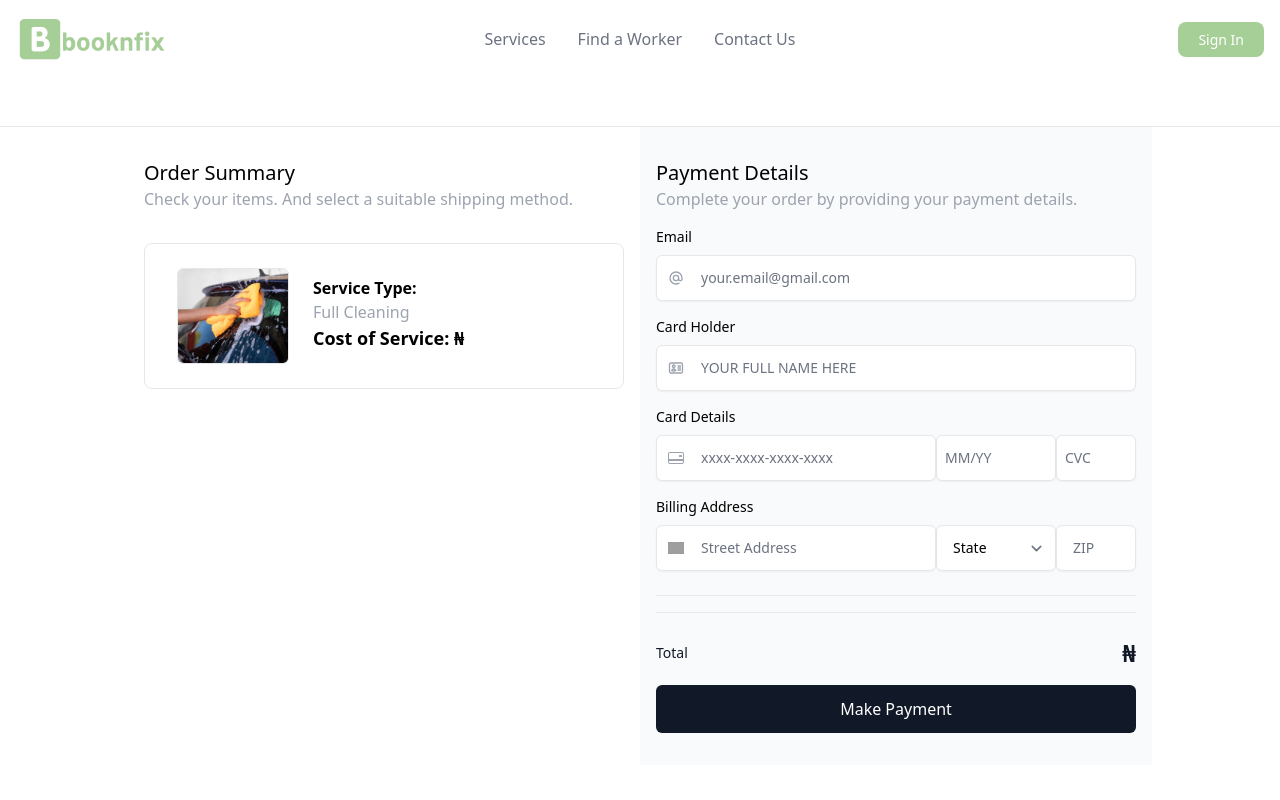
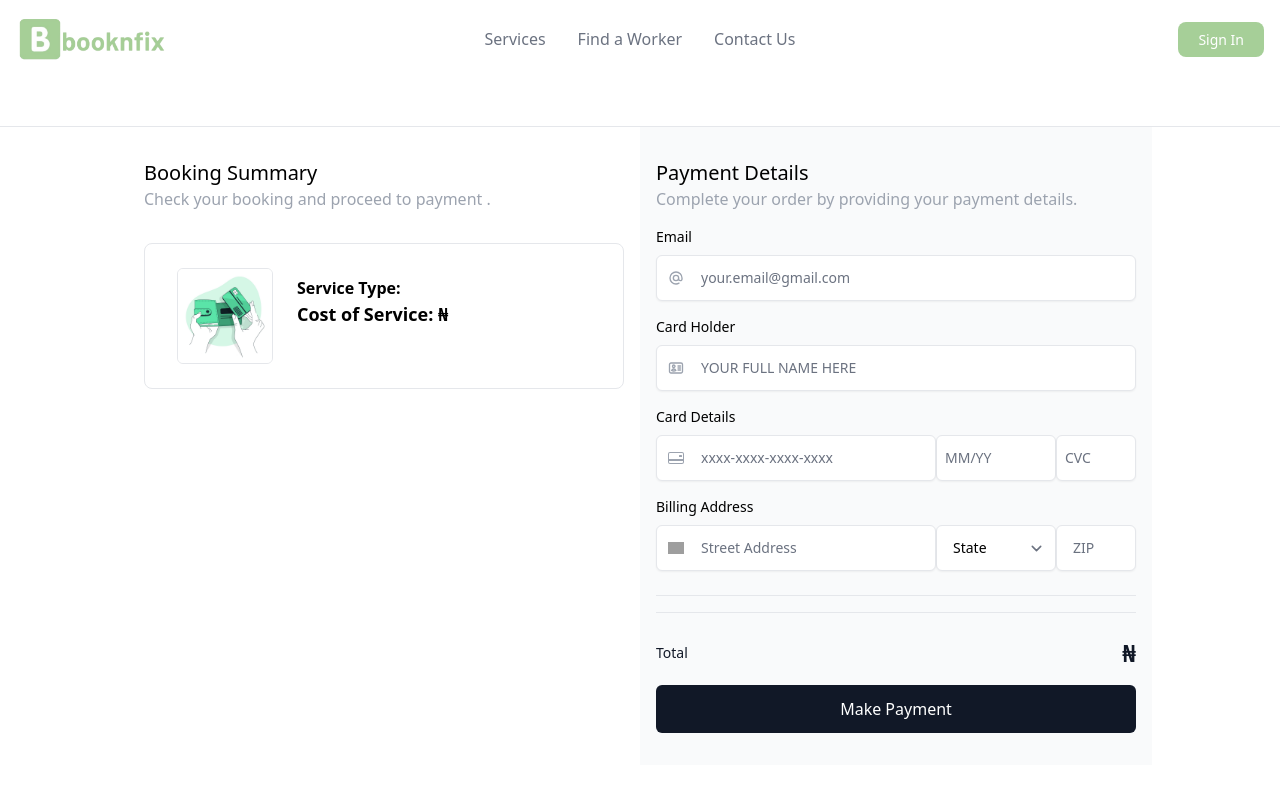
Before and after one commit to stevmide/booknfix, a Next.js app: page /checkout in a window 1280 px wide. Shown: the top 800 px of the page. Built offline with nearby package versions, Linux system fonts and the light colour scheme; grey boxes are pictures that could not be loaded.

Commit message:
refactor 06

```diff
--- a/src/components/Frontend/banner.tsx
+++ b/src/components/Frontend/banner.tsx
@@ -76,8 +76,10 @@ export default function Banner() {
     if (selectedType) {
       router.push({
         pathname: '/checkout',
-        query: { service: selectedService, type: selectedType.name, price: selectedType.price }
+        query: { service: selectedService, name: selectedType.name, price: selectedType.price }
+
       });
+
     }
     };
   }
--- a/src/components/Frontend/check.tsx
+++ b/src/components/Frontend/check.tsx
@@ -8,91 +8,36 @@ const CheckoutPage: React.FC = () => {
 
   return (
     <>
-      {/*<h1>Checkout Page</h1>
-      <p>Product ID: {id}</p>
-      <p>Product Name: {name}</p>
-      <p>Product Price: {price}</p>
-       Add your checkout page content here */}
+
 
 
       <div className="flex flex-col items-center border-b bg-white py-4 sm:flex-row sm:px-10 lg:px-20 xl:px-32">
       <a href="#" className="text-2xl font-bold text-gray-800"></a>
       <div className="mt-4 py-2 text-xs sm:mt-0 sm:ml-auto sm:text-base">
         <div className="relative">
-          {/*<ul className="relative flex w-full items-center justify-between space-x-2 sm:space-x-4">
-            <li className="flex items-center space-x-3 text-left sm:space-x-4">
-              <a className="flex h-6 w-6 items-center justify-center rounded-full bg-emerald-200 text-xs font-semibold text-emerald-700" href="#"
-                ><svg xmlns="http://www.w3.org/2000/svg" className="h-4 w-4" fill="none" viewBox="0 0 24 24" stroke="currentColor" stroke-width="2">
-                  <path stroke-linecap="round" stroke-linejoin="round" d="M5 13l4 4L19 7" /></svg
-              ></a>
-              <span className="font-semibold text-gray-900">Shop</span>
-            </li>
-            <svg xmlns="http://www.w3.org/2000/svg" className="h-4 w-4 text-gray-400" fill="none" viewBox="0 0 24 24" stroke="currentColor" stroke-width="2">
-              <path stroke-linecap="round" stroke-linejoin="round" d="M9 5l7 7-7 7" />
-            </svg>
-            <li className="flex items-center space-x-3 text-left sm:space-x-4">
-              <a className="flex h-6 w-6 items-center justify-center rounded-full bg-gray-600 text-xs font-semibold text-white ring ring-gray-600 ring-offset-2" href="#">2</a>
-              <span className="font-semibold text-gray-900">Shipping</span>
-            </li>
-            <svg xmlns="http://www.w3.org/2000/svg" className="h-4 w-4 text-gray-400" fill="none" viewBox="0 0 24 24" stroke="currentColor" stroke-width="2">
-              <path stroke-linecap="round" stroke-linejoin="round" d="M9 5l7 7-7 7" />
-            </svg>
-            <li className="flex items-center space-x-3 text-left sm:space-x-4">
-              <a className="flex h-6 w-6 items-center justify-center rounded-full bg-gray-400 text-xs font-semibold text-white" href="#">3</a>
-              <span className="font-semibold text-gray-500">Payment</span>
-            </li>
-      </ul>*/}
+
         </div>
       </div>
       </div>
       <div className="grid sm:px-10 lg:grid-cols-2 lg:px-20 xl:px-32">
       <div className="px-4 pt-8">
-        <p className="text-xl font-medium">Order Summary</p>
-        <p className="text-gray-400">Check your items. And select a suitable shipping method.</p>
+        <p className="text-xl font-medium">Booking Summary</p>
+        <p className="text-gray-400">Check your booking and proceed to payment .</p>
         <div className="mt-8 space-y-3 rounded-lg border bg-white px-2 py-4 sm:px-6">
           <div className="flex flex-col rounded-lg bg-white sm:flex-row">
-            <img className="m-2 h-24 w-28 rounded-md border object-cover object-center" src="/img/car-wash.jpg" alt="" />
+            <img className="m-2 h-24 w-28 rounded-md border object-cover object-center" src="/img/checkpic.jpg" alt="" />
+
+
             <div className="flex w-full flex-col px-4 py-4">
-              <span className="font-semibold">Service Type: {name}</span>
-              <span className="float-right text-gray-400">Full Cleaning</span>
-              <p className="text-lg font-bold">Cost of Service: ₦{price}</p>
+              <span className="font-semibold">Service Type: {name}</span>  {/* Displays service type */}
+              <span className="float-right text-gray-400">{price}</span>  {/* Displays price */}
+              <p className="text-lg font-bold">Cost of Service: ₦{price}</p>  {/* Displays cost with price */}
             </div>
           </div>
-          {/*<div className="flex flex-col rounded-lg bg-white sm:flex-row">
-            <img className="m-2 h-24 w-28 rounded-md border object-cover object-center" src="https://images.unsplash.com/photo-1600185365483-26d7a4cc7519?ixlib=rb-1.2.1&ixid=MnwxMjA3fDB8MHxzZWFyY2h8OHx8c25lYWtlcnxlbnwwfHwwfHw%3D&auto=format&fit=crop&w=500&q=60" alt="" />
-            <div className="flex w-full flex-col px-4 py-4">
-              <span className="font-semibold">Nike Air Max Pro 8888 - Super Light</span>
-              <span className="float-right text-gray-400">42EU - 8.5US</span>
-              <p className="mt-auto text-lg font-bold">$238.99</p>
-            </div>
-          </div>*/}
+
         </div>
 
-        {/*<p className="mt-8 text-lg font-medium">Shipping Methods</p>
-        <form className="mt-5 grid gap-6">
-          <div className="relative">
-            <input className="peer hidden" id="radio_1" type="radio" name="radio" checked />
-            <span className="peer-checked:border-gray-700 absolute right-4 top-1/2 box-content block h-3 w-3 -translate-y-1/2 rounded-full border-8 border-gray-300 bg-white"></span>
-            <label className="peer-checked:border-2 peer-checked:border-gray-700 peer-checked:bg-gray-50 flex cursor-pointer select-none rounded-lg border border-gray-300 p-4" for="radio_1">
-              <img className="w-14 object-contain" src="/images/naorrAeygcJzX0SyNI4Y0.png" alt="" />
-              <div className="ml-5">
-                <span className="mt-2 font-semibold">Fedex Delivery</span>
-                <p className="text-slate-500 text-sm leading-6">Delivery: 2-4 Days</p>
-              </div>
-            </label>
-          </div>
-          <div className="relative">
-            <input className="peer hidden" id="radio_2" type="radio" name="radio" checked />
-            <span className="peer-checked:border-gray-700 absolute right-4 top-1/2 box-content block h-3 w-3 -translate-y-1/2 rounded-full border-8 border-gray-300 bg-white"></span>
-            <label className="peer-checked:border-2 peer-checked:border-gray-700 peer-checked:bg-gray-50 flex cursor-pointer select-none rounded-lg border border-gray-300 p-4" for="radio_2">
-              <img className="w-14 object-contain" src="/images/oG8xsl3xsOkwkMsrLGKM4.png" alt="" />
-              <div className="ml-5">
-                <span className="mt-2 font-semibold">Fedex Delivery</span>
-                <p className="text-slate-500 text-sm leading-6">Delivery: 2-4 Days</p>
-              </div>
-            </label>
-          </div>
-        </form>*/}
+
       </div>
       <div className="mt-10 bg-gray-50 px-4 pt-8 lg:mt-0">
         <p className="text-xl font-medium">Payment Details</p>
--- a/src/components/Frontend/customSelect.tsx
+++ b/src/components/Frontend/customSelect.tsx
@@ -69,7 +69,7 @@ function CustomSelect() {
     if (selectedType) {
       router.push({
         pathname: '/checkout',
-        query: { service: selectedService, type: selectedType.name, price: selectedType.price }
+        query: { service: selectedService, name: selectedType.name, price: selectedType.price }
       });
     }
     };
--- a/src/components/Frontend/product.tsx
+++ b/src/components/Frontend/product.tsx
@@ -1,11 +1,11 @@
-export const product = [
-    {
-      id: 1,
-      name: 'Car Wash',
-      price:  2000,
-      imageUrl: '/img/car-wash.jpg',
-      // Add any other product information here
-    },
+// export const product = [
+//     {
+//       id: 1,
+//       name: 'Car Wash',
+//       price:  2000,
+//       imageUrl: '/img/car-wash.jpg',
+//       // Add any other product information here
+//     },
 
-    // Add more products as needed
-  ];
+//     // Add more products as needed
+//   ];
```
Also changed, not shown: public/img/checkpic.jpg (added).
